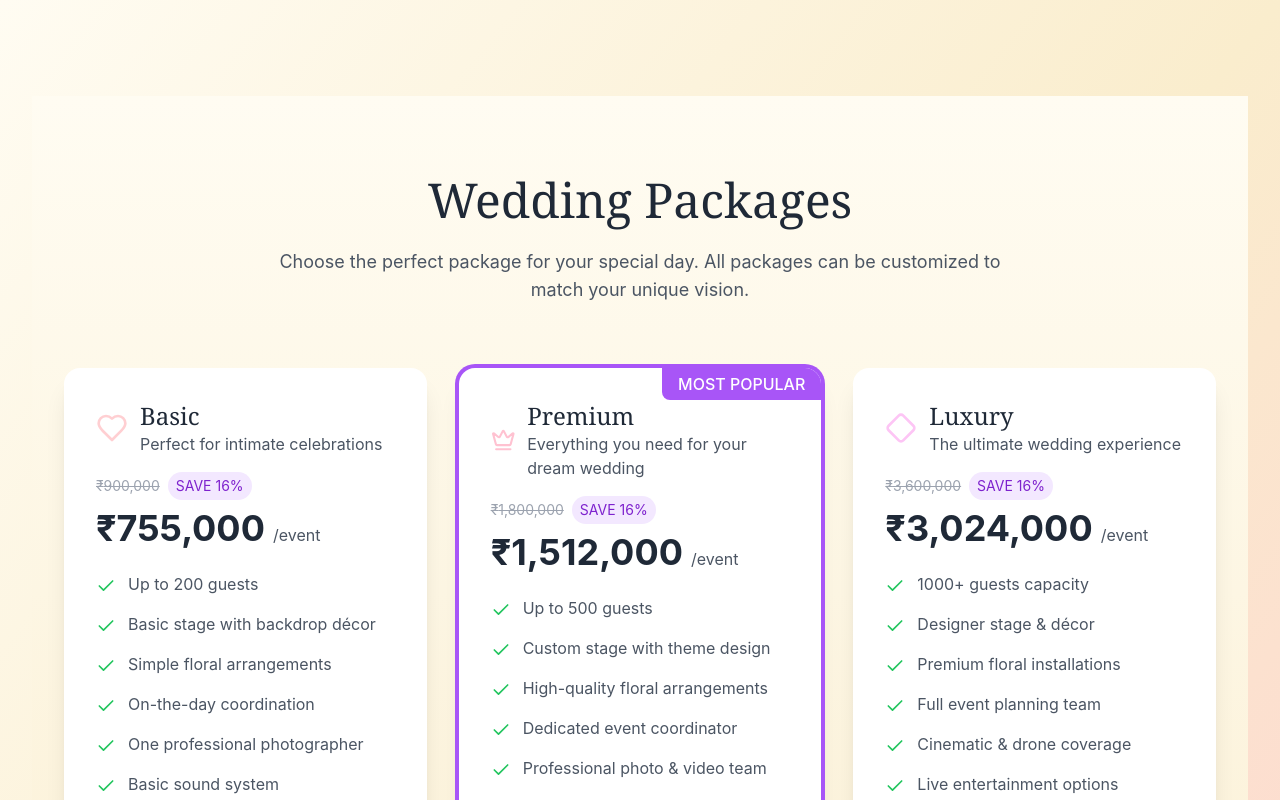
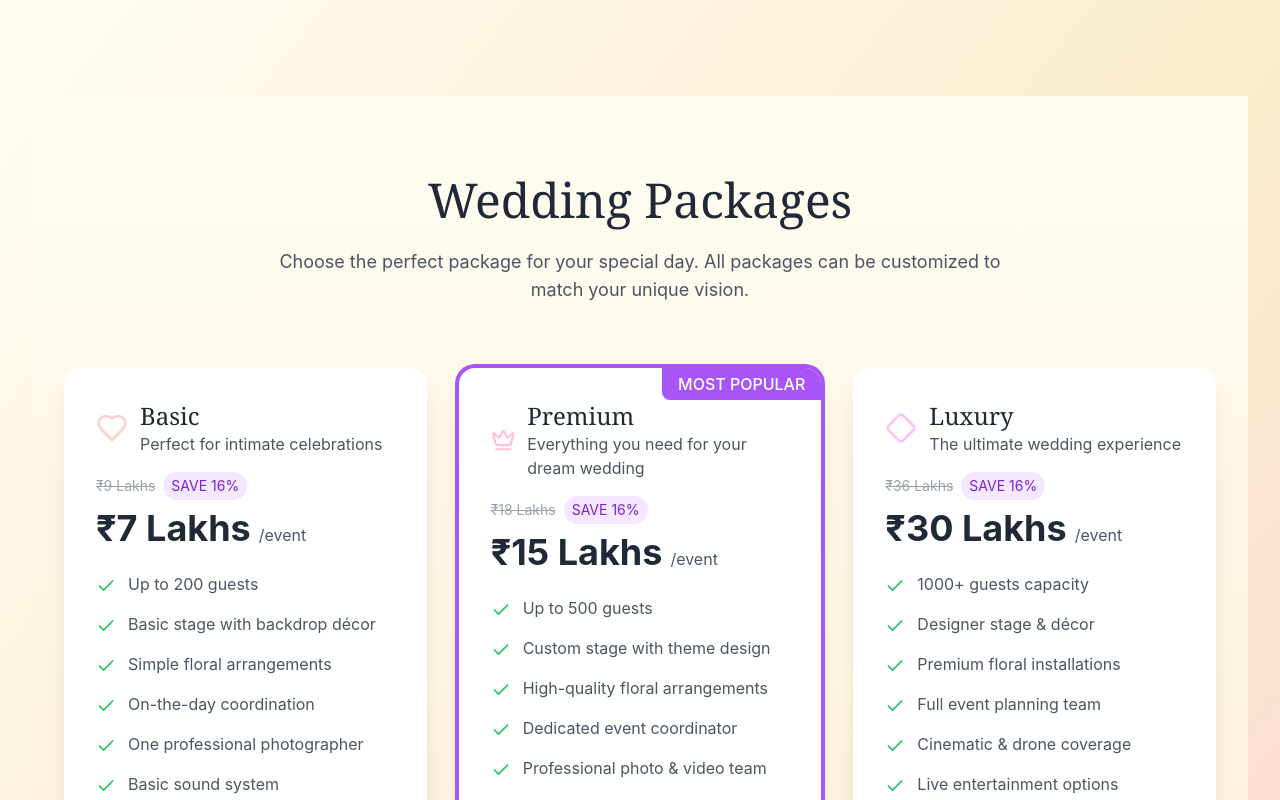
Before and after one commit to CodeWithPrat/Wedding_Planner_UI, a React (Create React App) app in the folder home/: page /packages in a window 1280 px wide. Shown: the top 800 px of the page. Built offline with nearby package versions, Linux system fonts and the light colour scheme.

Commit message:
warnings removed

```diff
--- a/home/public/index.html
+++ b/home/public/index.html
@@ -2,14 +2,14 @@
 <html lang="en">
   <head>
     <meta charset="utf-8" />
-    <link rel="icon" href="%PUBLIC_URL%/favicon.ico" />
+    <link rel="icon" href="%PUBLIC_URL%/CultEventLogo.png" />
     <meta name="viewport" content="width=device-width, initial-scale=1" />
     <meta name="theme-color" content="#000000" />
     <meta
       name="description"
-      content="Web site created using create-react-app"
+      content="Plan your dream wedding effortlessly with our all-in-one wedding planning app! From tailored packages and creative décor to seamless event management and vendor coordination, we bring your vision to life with personalized solutions, cultural sensitivity, and innovative ideas. Let us handle the details while you enjoy every magical moment. Start planning today!"
     />
-    <link rel="apple-touch-icon" href="%PUBLIC_URL%/logo192.png" />
+    <link rel="apple-touch-icon" href="%PUBLIC_URL%/CultEventLogo.png" />
     <!--
       manifest.json provides metadata used when your web app is installed on a
       user's mobile device or desktop. See https://developers.google.com/web/fundamentals/web-app-manifest/
@@ -24,7 +24,7 @@
       work correctly both with client-side routing and a non-root public URL.
       Learn how to configure a non-root public URL by running `npm run build`.
     -->
-    <title>React App</title>
+    <title>Cult Events</title>
   </head>
   <body>
     <noscript>You need to enable JavaScript to run this app.</noscript>
--- a/home/src/App.js
+++ b/home/src/App.js
@@ -1,5 +1,5 @@
 import React, { useState, useEffect } from 'react';
-import { BrowserRouter as Router, Routes, Route, Link, useLocation } from 'react-router-dom';
+import { BrowserRouter as Router, Routes, Route, Link} from 'react-router-dom';
 import { Sun, Moon, Facebook, Instagram, Twitter, BookHeart, Menu, X, ChevronUp } from 'lucide-react';
 import { motion, AnimatePresence } from 'framer-motion';
 import { companyData, navigationLinks } from './Components/Data/Data';
--- a/home/src/Components/ABout/About.js
+++ b/home/src/Components/ABout/About.js
@@ -1,6 +1,6 @@
 import React, { useEffect } from 'react';
 import { useNavigate } from 'react-router-dom';
-import { Heart, Map, Package, Users, Palette, PhoneCall, Globe2, Lightbulb, PiggyBank, Sparkles } from 'lucide-react';
+import { Heart, Map, Package, Users, Palette} from 'lucide-react';
 import pic8 from "../../assets/imgs/AboutImgs/pic8.jpg"
 import pic9 from "../../assets/imgs/AboutImgs/pic9.jpg"
 import pic10 from "../../assets/imgs/AboutImgs/pic10.jpg"
--- a/home/src/Components/Contact/Contact.js
+++ b/home/src/Components/Contact/Contact.js
@@ -97,6 +97,8 @@ const Contact = () => {
         method: 'GET', // Changed from POST to GET
         mode: 'no-cors',
       });
+
+      console.log('Success:', response);
 
       // Since we're using no-cors mode, we won't get a readable response
       showToast('Your quote request has been submitted successfully!');
--- a/home/src/Components/Data/Data.js
+++ b/home/src/Components/Data/Data.js
@@ -1,5 +1,3 @@
-// data.js
-import eventlogo from "./../../assets/imgs/eventlogo.png"
 import cultlogo from "../../assets/imgs/CultEventLogo.png"
 
 export const companyData = {
--- a/home/src/Components/Home/Home.js
+++ b/home/src/Components/Home/Home.js
@@ -1,14 +1,13 @@
 import React, { useState, useEffect } from 'react';
 import { Link } from 'react-router-dom';
 import {
-    Heart, Calendar, Sparkles, Award, Globe,
+    Heart, Calendar, Award, Globe,
     Clock, Users, Star, ChevronRight, ArrowRight,
-    ChevronLeft, ChevronDown
+    ChevronDown
 } from 'lucide-react';
 import { motion, AnimatePresence } from 'framer-motion';
 
 import pic1 from "./../../assets/imgs/HomeImgs/pic1.jpg"
-import pic2 from "./../../assets/imgs/HomeImgs/pic2.jpg"
 import pic3 from "./../../assets/imgs/HomeImgs/pic3.jpg"
 import pic4 from "./../../assets/imgs/HomeImgs/pic4.jpg"
 import pic5 from "./../../assets/imgs/HomeImgs/pic5.jpg"
--- a/home/src/Components/PackagePlans/Packageplan.js
+++ b/home/src/Components/PackagePlans/Packageplan.js
@@ -1,13 +1,13 @@
 import React from 'react';
-import { Check, Heart, Crown, Diamond, Star } from 'lucide-react';
+import { Check, Heart, Crown, Diamond} from 'lucide-react';
 
 const Packages = () => {
   const packages = [
     {
       name: "Basic",
       subtitle: "Perfect for intimate celebrations",
-      price: "755,000",
-      originalPrice: "900,000",
+      price: "7 Lakhs",
+      originalPrice: "9 Lakhs",
       savePercent: "16",
       features: [
         "Up to 200 guests",
@@ -27,8 +27,8 @@ const Packages = () => {
     {
       name: "Premium",
       subtitle: "Everything you need for your dream wedding",
-      price: "1,512,000",
-      originalPrice: "1,800,000",
+      price: "15 Lakhs",
+      originalPrice: "18 Lakhs",
       savePercent: "16",
       isPopular: true,
       features: [
@@ -49,8 +49,8 @@ const Packages = () => {
     {
       name: "Luxury",
       subtitle: "The ultimate wedding experience",
-      price: "3,024,000",
-      originalPrice: "3,600,000",
+      price: "30 Lakhs",
+      originalPrice: "36 Lakhs",
       savePercent: "16",
       features: [
         "1000+ guests capacity",
```
Also changed, not shown: home/public/CultEventLogo.png (added).
